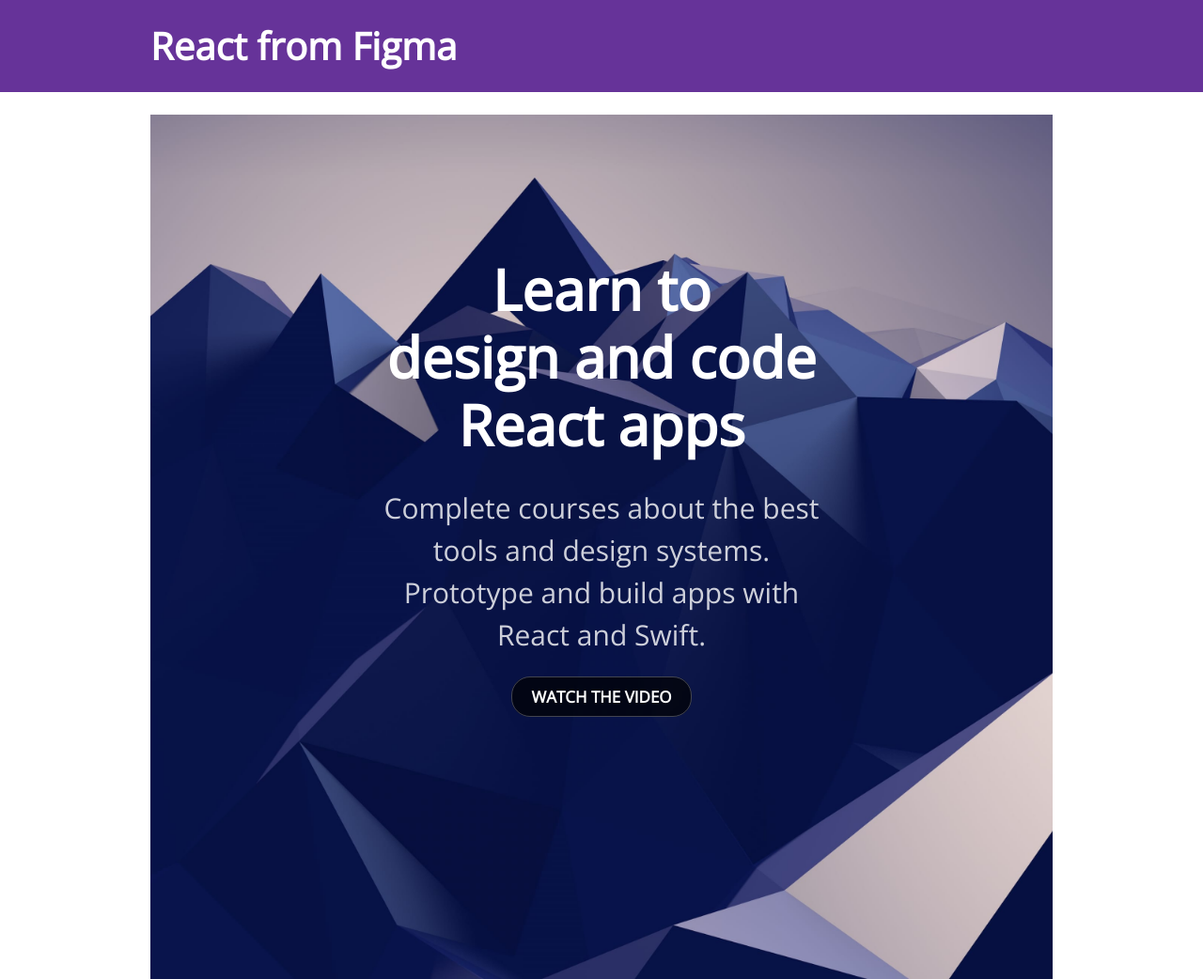
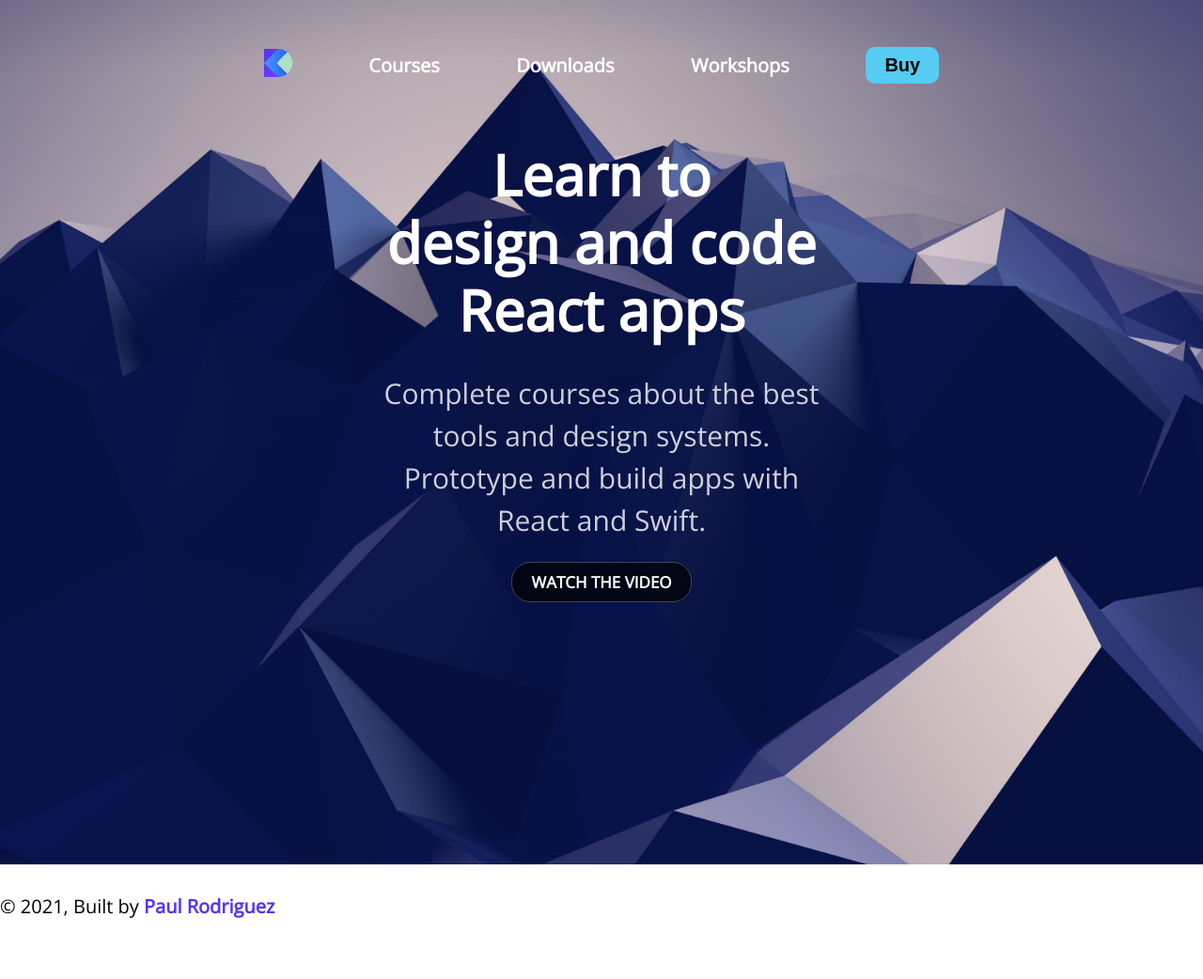
Before and after one commit to prodriguez-dev/rff-app-site, a Gatsby site: page / in a window 1280 px wide. Shown: the top 1042 px of the page at 94% size. After the commit the page ends 978 px from the top, so only its background shows below. Built offline with nearby package versions, Linux system fonts and the light colour scheme; Gatsby itself is replaced by a stand-in of ours.

Commit message:
Added Adapative Layout to index.js

```diff
--- /dev/null
+++ b/src/components/header.css
@@ -0,0 +1,45 @@
+.Header {
+  position: fixed;
+  width: 100%;
+  padding: 50px 0;
+  z-index: 100;
+}
+
+.HeaderGroup {
+  max-width: 800px;
+  margin: 0 auto;
+  display: grid;
+  grid-template-columns: repeat(5, auto);
+  align-items: center;
+  justify-items: center;
+}
+
+.Header a {
+  color: white;
+  font-weight: 700;
+}
+
+.Header button {
+  padding: 8px 20px;
+  font-size: 20px;
+  background: #56ccf2;
+  border: none;
+  font-weight: 700;
+  border-radius: 10px;
+  outline: none;
+  cursor: pointer;
+}
+
+@media (max-width: 640px) {
+  .Header {
+    padding: 15px 0;
+  }
+
+  .HeaderGroup {
+    grid-template-columns: repeat(4, auto);
+  }
+
+  .Header a:nth-child(4) {
+    display: none;
+  }
+}
--- a/src/components/header.js
+++ b/src/components/header.js
@@ -1,34 +1,18 @@
 import { Link } from "gatsby"
 import PropTypes from "prop-types"
 import React from "react"
+import './header.css'
 
 const Header = ({ siteTitle }) => (
-  <header
-    style={{
-      background: `rebeccapurple`,
-      marginBottom: `1.45rem`,
-    }}
-  >
-    <div
-      style={{
-        margin: `0 auto`,
-        maxWidth: 960,
-        padding: `1.45rem 1.0875rem`,
-      }}
-    >
-      <h1 style={{ margin: 0 }}>
-        <Link
-          to="/"
-          style={{
-            color: `white`,
-            textDecoration: `none`,
-          }}
-        >
-          {siteTitle}
-        </Link>
-      </h1>
-    </div>
-  </header>
+<div className="Header">
+  <div className="HeaderGroup">
+    <Link to="/"><img src={require('../images/logo-designcode.svg')} alt="" width="30" /></Link>
+    <Link to="/courses">Courses</Link>
+    <Link to="/downloads">Downloads</Link>
+    <Link to="/workshops">Workshops</Link>
+    <Link to="/buy"><button>Buy</button></Link>
+  </div>
+</div>
 )
 
 Header.propTypes = {
--- a/src/components/layout.css
+++ b/src/components/layout.css
@@ -51,3 +51,17 @@
   border: 1px solid rgba(255,255,255, 0.25);
   border-radius: 20px;
 }
+
+@media (max-width: 640px) {
+  .HeroGroup {
+    padding: 100px 20px;
+  }
+
+  .Hero h1 {
+    font-size: 40px;
+  }
+
+  .Hero p {
+    font-size: 24px;
+  }
+}
--- a/src/components/layout.js
+++ b/src/components/layout.js
@@ -1,10 +1,3 @@
-/**
- * Layout component that queries for data
- * with Gatsby's useStaticQuery component
- *
- * See: https://www.gatsbyjs.com/docs/use-static-query/
- */
-
 import React from "react"
 import PropTypes from "prop-types"
 import { useStaticQuery, graphql } from "gatsby"
@@ -26,13 +19,7 @@
   return (
     <>
       <Header siteTitle={data.site.siteMetadata?.title || `Title`} />
-      <div
-        style={{
-          margin: `0 auto`,
-          maxWidth: 960,
-          padding: `0 1.0875rem 1.45rem`,
-        }}
-      >
+      <div>
         <main>{children}</main>
         <footer
           style={{
```
Also changed, not shown: src/images/card-bg-1.jpg (added), src/images/card-bg-10.jpg (added), src/images/card-bg-11.jpg (added), src/images/card-bg-12.jpg (added), src/images/card-bg-2.jpg (added), src/images/card-bg-3.jpg (added), src/images/card-bg-4.jpg (added), src/images/card-bg-5.jpg (added), src/images/card-bg-6.jpg (added), src/images/card-bg-7.jpg (added), src/images/card-bg-8.jpg (added), src/images/card-bg-9.jpg (added).
